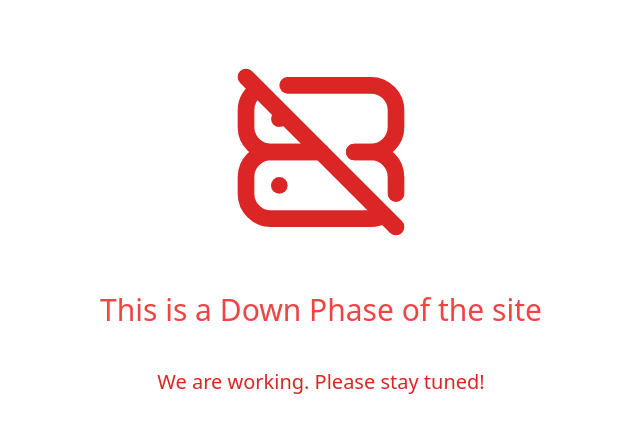
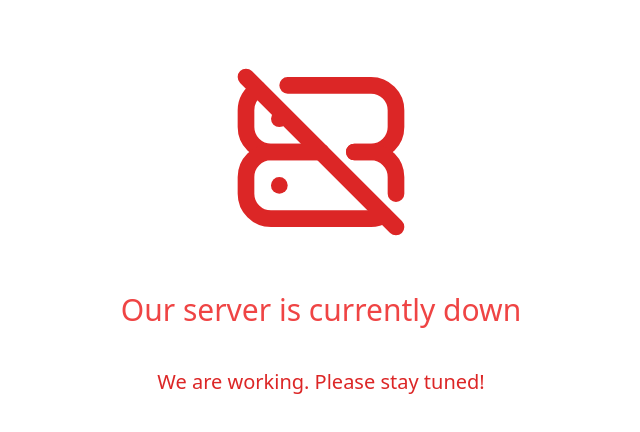
Before and after one commit to jyotishankar04/elibs-client, a React (Vite) app: page / in a window 1280 px wide. Shown: the top 432 px of the page, without its empty margins (319-959 px from the left). Built offline with nearby package versions, Linux system fonts and the light colour scheme; no server answers.

Commit message:
backend error server downn

```diff
--- a/src/pages/DownPhase.tsx
+++ b/src/pages/DownPhase.tsx
@@ -4,9 +4,7 @@ const DownPhase = () => {
   return (
     <div className="w-full h-full flex justify-center flex-col mt-10 gap-10 items-center">
       <TbServerOff size={"200px"} className="text-red-600" />
-      <h1 className="text-3xl text-red-500">
-        This is a Down Phase of the site
-      </h1>
+      <h1 className="text-3xl text-red-500">Our server is currently down</h1>
       <p className="text-red-600 text-xl">We are working. Please stay tuned!</p>
     </div>
   );
```
